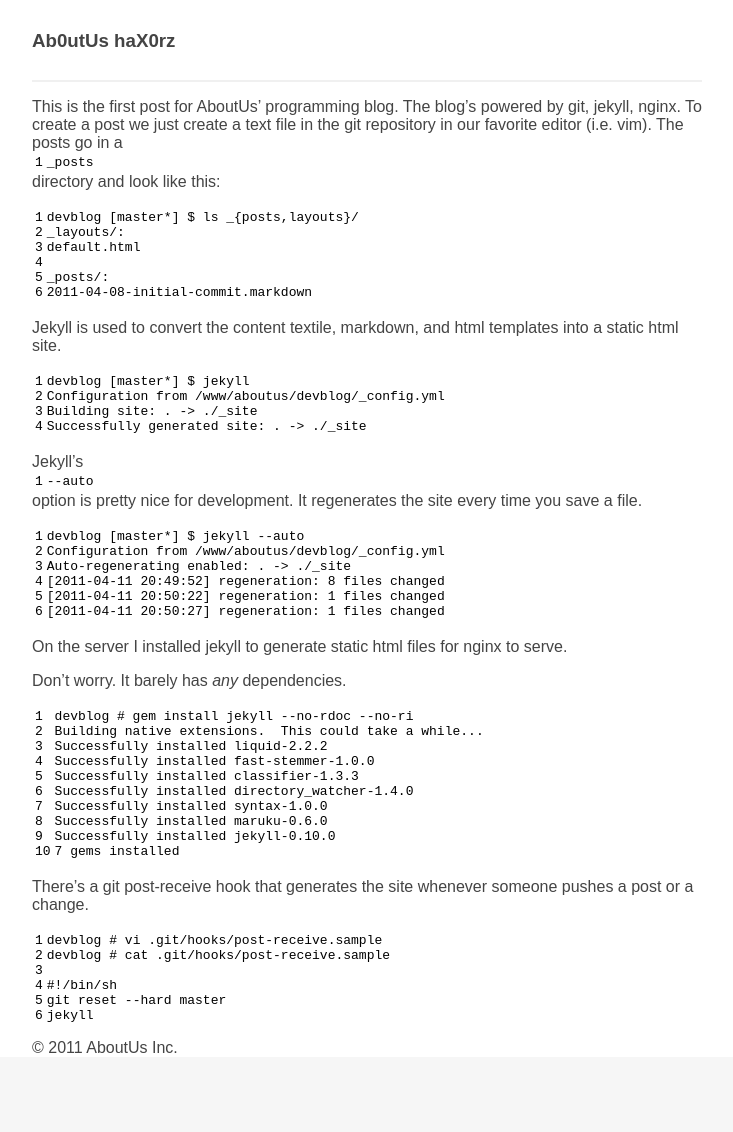
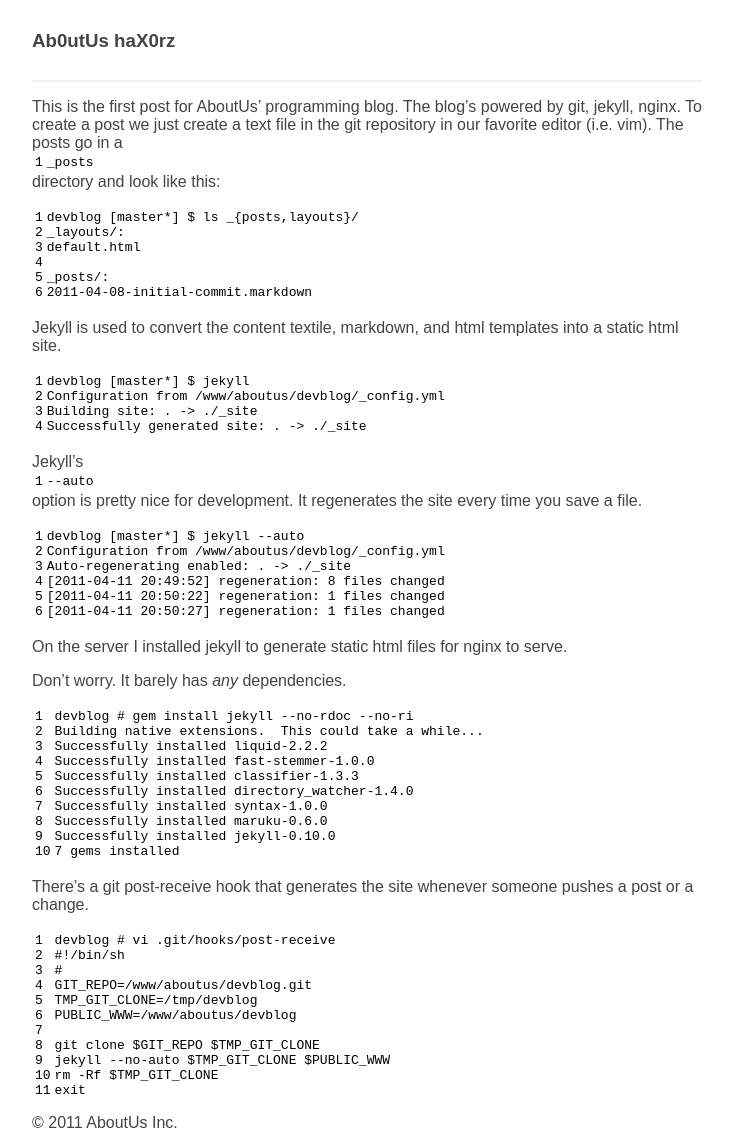
Before and after one commit to AboutUs/devblog, a Jekyll site: the page built from _posts/2011-04-08-initial-commit.markdown, in a window 1280 px wide. Shown: the whole page, without its empty margins (273-1006 px from the left). Built offline with Jekyll 4.4.1, drawn with Linux system fonts in a browser that asks for light colours; Markdown is read by kramdown in place of the engine named in the settings; before the commit the page ends 1057 px from its top, so only the background shows below that.

Commit message:
Added post receive hook

```diff
--- a/_posts/2011-04-08-initial-commit.markdown
+++ b/_posts/2011-04-08-initial-commit.markdown
@@ -52,9 +52,15 @@
 There's a git post-receive hook that generates the site whenever
 someone pushes a post or a change.
 
-    devblog # vi .git/hooks/post-receive.sample
-    devblog # cat .git/hooks/post-receive.sample
 
+    devblog # vi .git/hooks/post-receive
     #!/bin/sh
-    git reset --hard master
-    jekyll
+    #
+    GIT_REPO=/www/aboutus/devblog.git
+    TMP_GIT_CLONE=/tmp/devblog
+    PUBLIC_WWW=/www/aboutus/devblog
+
+    git clone $GIT_REPO $TMP_GIT_CLONE
+    jekyll --no-auto $TMP_GIT_CLONE $PUBLIC_WWW
+    rm -Rf $TMP_GIT_CLONE
+    exit
```
